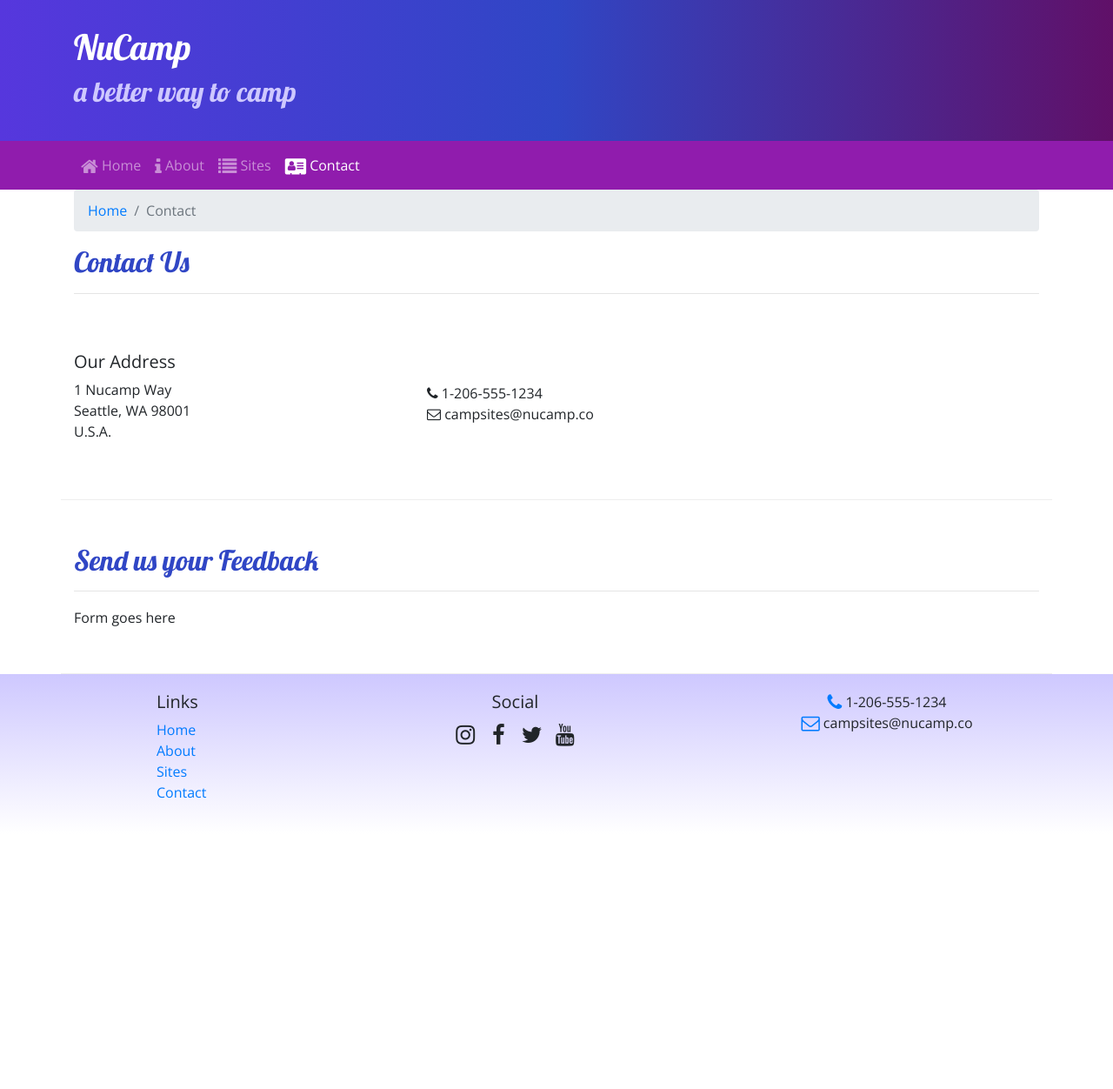
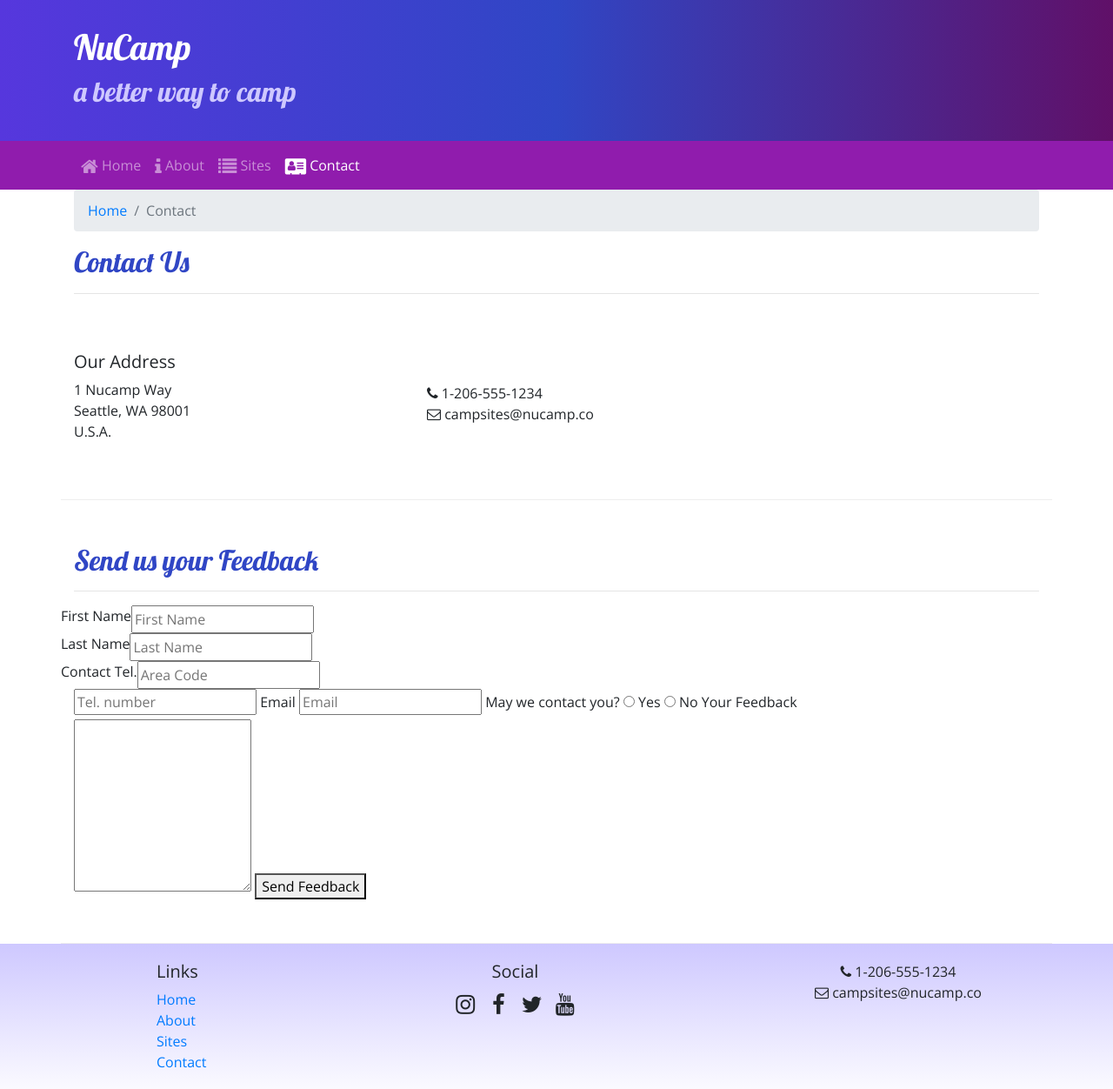
Before and after one commit to sboulom/nucampsite, a website: page contactus.html in a window 1280 px wide. Shown: the whole page at 87% size. Before the commit the page ends 959 px from the top, so only its background shows below. Drawn offline with nearby package versions, Linux system fonts and the light colour scheme.

Commit message:
fixed files

```diff
--- a/contactus.html
+++ b/contactus.html
@@ -41,7 +41,7 @@
                     <li class="nav-item"><a class="nav-link" href="index.html"><i class="fa fa-home fa-lg"></i> Home</a></li>
                     <li class="nav-item"><a class="nav-link" href="aboutus.html"><i class="fa fa-info fa-lg"></i> About</a></li>
                     <li class="nav-item"><a class="nav-link" href="#"><i class="fa fa-list fa-lg"></i> Sites</a></li>
-                    <li class="nav-item active"><a class="nav-link" href="#"><i class="fa fa-address-card fa-lg"></i> Contact</a></li>
+                    <li class="nav-item active"><a class="nav-link" href="contactus.html"><i class="fa fa-address-card fa-lg"></i> Contact</a></li>
                 </ul>
             </div>
         </div>
@@ -80,7 +80,38 @@
                 <hr />
             </div>
             <div class="col-md-10">
-                Form goes here
+                <form>
+                    <div class="row">
+                        <label for="firstName">First Name</label>
+                        <input type="text" id="firstName" name="firstName" placeholder="First Name">
+                    </div>
+
+                    <div class="row">
+                        <label for="lastName"> Last Name</label>
+                        <input type="text" id="lastName" name="lastName" placeholder="Last Name">
+                    </div>
+
+                    <div class="row">
+                        <label for="areaCode">Contact Tel.</label>
+                        <input type="tel" id="areaCode" name="areaCode" placeholder="Area Code">
+                    </div>
+
+                    <input type="tel" name="telNum" placeholder="Tel. number">
+
+                    <label for="email">Email</label>
+                    <input type="email" id="email"name="email" placeholder="Email"> May we contact you?
+
+                    <input type="radio" id="contactYes" name="contactRadios" value="yes">
+                    <label for="contactYes"> Yes</label>
+
+                    <input type="radio" id="contactNo" name="contactRadios" value="no">
+                    <label for="contactNo"> No</label>
+
+                    <label for="feedback">Your Feedback</label>
+                    <textarea id="feedback" name="feedback" rows="8"></textarea>
+                    <button type="submit">Send Feedback</button>
+                </form>
+
             </div>
        </div>
 
@@ -106,8 +137,8 @@
                     <a class="btn btn-social-icon btn-youtube" href="http://youtube.com/"><i class="fa fa-youtube"></i></a>
                 </div>
                 <div class="col-sm-4 text-center">
-                    <i class="fa fa-phone fa-lg text-primary"></i> 1-206-555-1234<br />
-                    <i class="fa fa-envelope-o fa-lg text-primary"></i> campsites@nucamp.co
+                    <a role="button" class="btn btn-link" href="tel:13104889899"></a><i class="fa fa-phone"></i> 1-206-555-1234<br>
+                    <a role="button" class="btn btn-link" href="mailto:email@gmail.com"></a><i class="fa fa-envelope-o"></i> campsites@nucamp.co
                 </div>
            </div>
         </div>
```
Also changed, not shown: aboutus.html (+11 -10 lines), index.html (+8 -8 lines).
